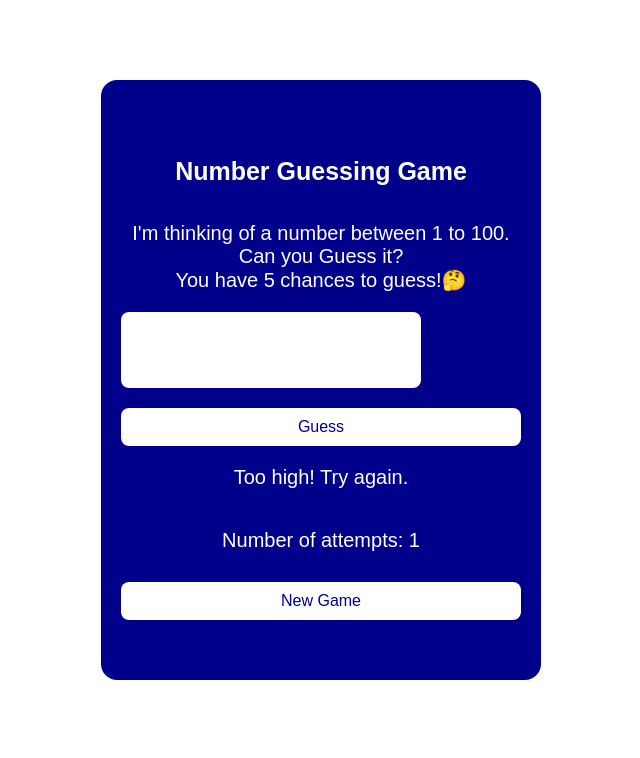
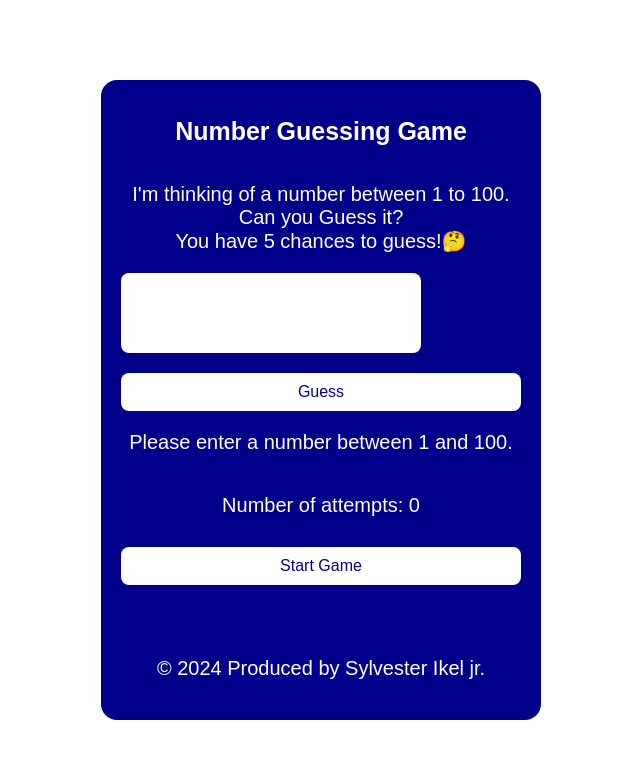
Before and after one commit to ikelsylvester/guessing-game, a plain HTML site: page index.html in a window 1280 px wide. Both pictures are taken after a click on the button "Guess". Shown: the whole page, without its empty margins (319-959 px from the left). Drawn offline with Linux system fonts and the light colour scheme.

Commit message:
I made some chances

```diff
--- a/index.html
+++ b/index.html
@@ -10,11 +10,14 @@
     <div class="container">
         <h1>Number Guessing Game</h1>
         <p>I'm thinking of a number between 1 to 100.<br>Can you Guess it? <br>You have 5 chances to guess!🤔</p>
-        <input type="text" autocomplete="off" id="guessInput">
+        <input type="text" autofocus="on" autocomplete="off" id="guessInput">
         <button id="guessButton" onclick="checkGuess()">Guess</button>
         <p id="message"></p>
         <p>Number of attempts: <span id="attemptCount">0</span></p>
-        <button  onclick="startGame()">New Game</button>
+        <button  onclick="startGame()">Start Game</button>
+        <footer>
+            <p>&copy; 2024 Produced by Sylvester Ikel jr.</p>
+        </footer>
     </div>
 
     <script src="script.js"></script>
--- a/script.js
+++ b/script.js
@@ -15,6 +15,11 @@ function startGame() {
 
 function checkGuess() {
     let userGuess = parseInt(document.getElementById('guessInput').value);
+      // Check if the user input is a valid number between 1 and 100
+      if (isNaN(userGuess) || userGuess < 1 || userGuess > 100) {
+        document.getElementById('message').innerHTML = "Please enter a number between 1 and 100.";
+        return; // Exit the function early if input is invalid
+    }
     attemptCount++;
     document.getElementById('attemptCount').innerHTML = attemptCount;
 
--- a/style.css
+++ b/style.css
@@ -7,7 +7,7 @@
     border-radius: 1rem;
     margin-left: auto;
     margin-right: auto;
-    height: 70vh;
+    height: 75vh;
     display: flex;
     flex-direction: column;
     justify-content: center;
@@ -34,6 +34,9 @@ button {
     background-color: white;
     color: darkblue;
 }
+#pa{
+    font-size: 10px;
+}
 
 p {
     margin-top: 20px;
@@ -47,3 +50,8 @@ h1 {
     font-size: 25px;
     font-family: sans-serif;
 }
+footer {
+    margin-top: auto;
+    color: white;
+    font-size: 14px;
+}
```
